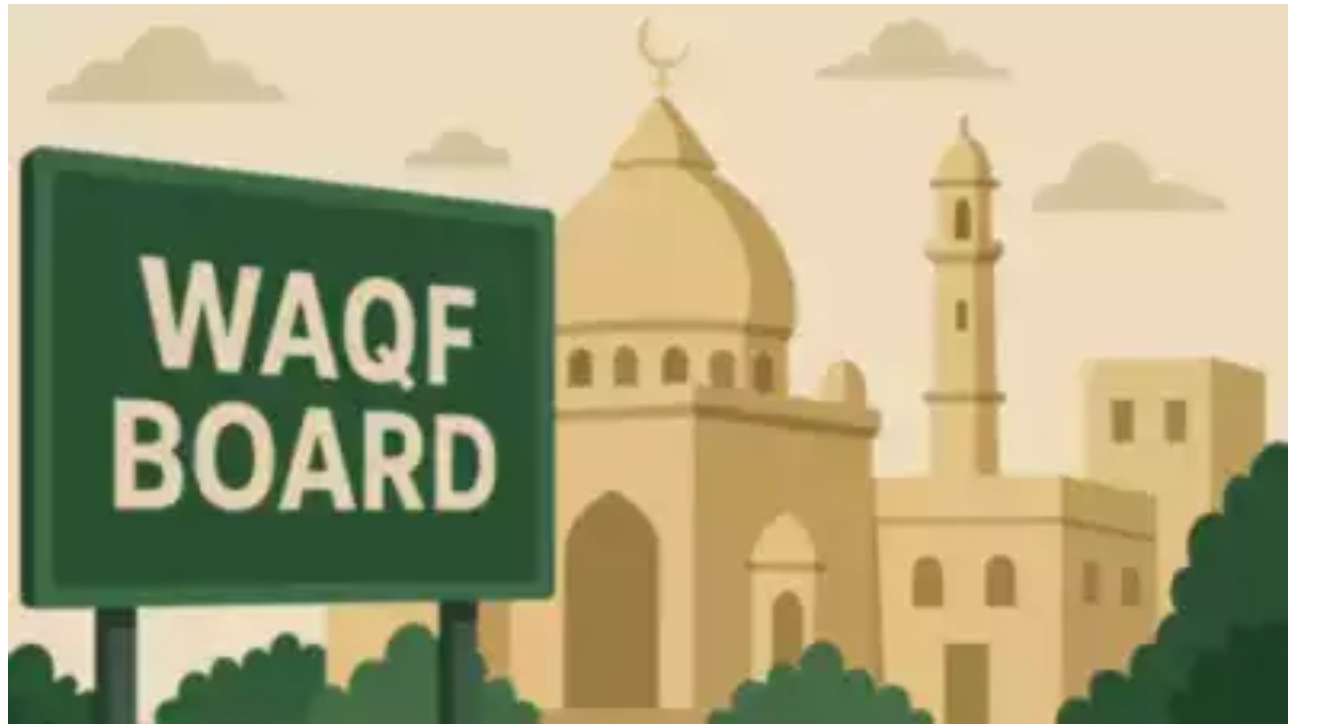
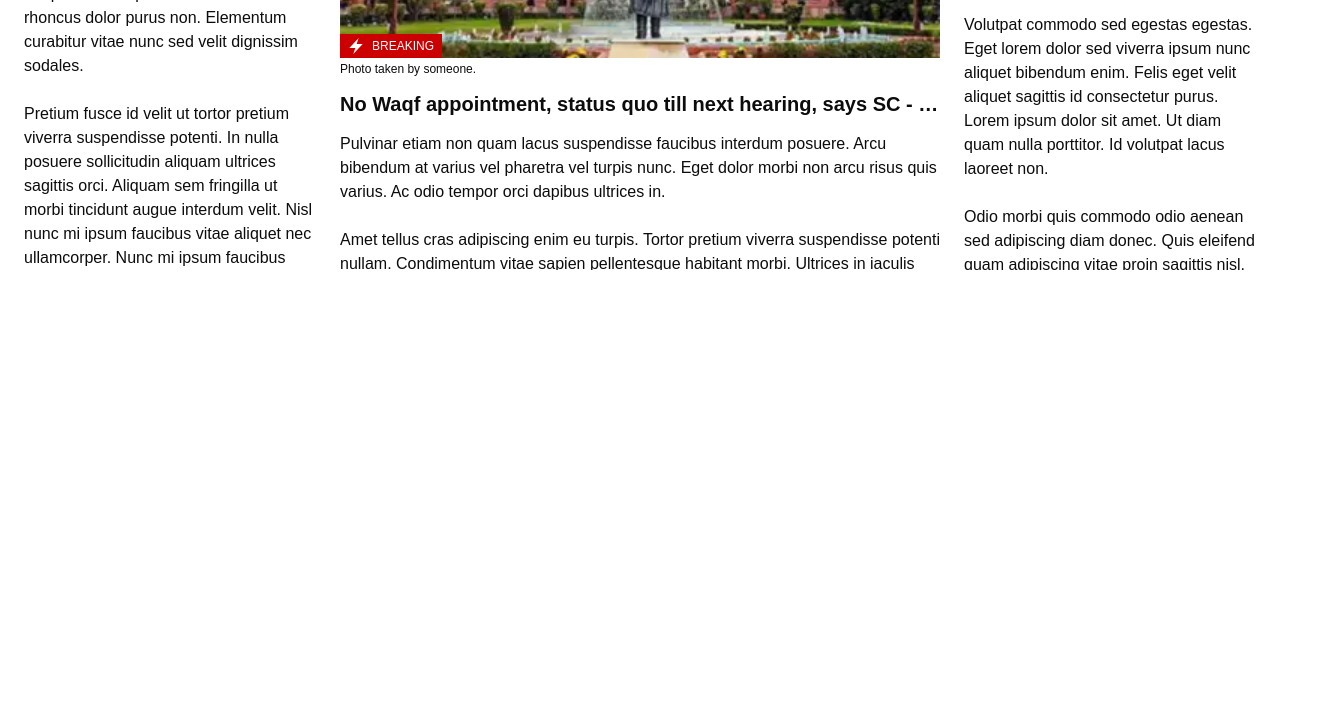
Before and after one commit to pritxxh/news-main, a website: page index.html in a window 1280 px wide. Shown: the part 530-1257 px from the top of the page, 1328 px wide, since content can reach past the window. After the commit the page ends 800 px from the top, so only its background shows below. Drawn offline with Linux system fonts and the light colour scheme.

Commit message:
Update index.html
CSS link missing; added now

```diff
--- a/index.html
+++ b/index.html
@@ -12,7 +12,7 @@
       href="assets/favicon.svg"
       id="favicon-svg"
     />
-    <link rel="stylesheet" href="node_modules/news-site-css/dist/index.min.css" />
+    <link rel="stylesheet" href="dist/index.min.css" />
     <!-- <script type="module" src="src/index.js"></script> -->
   </head>
   <body>
```
